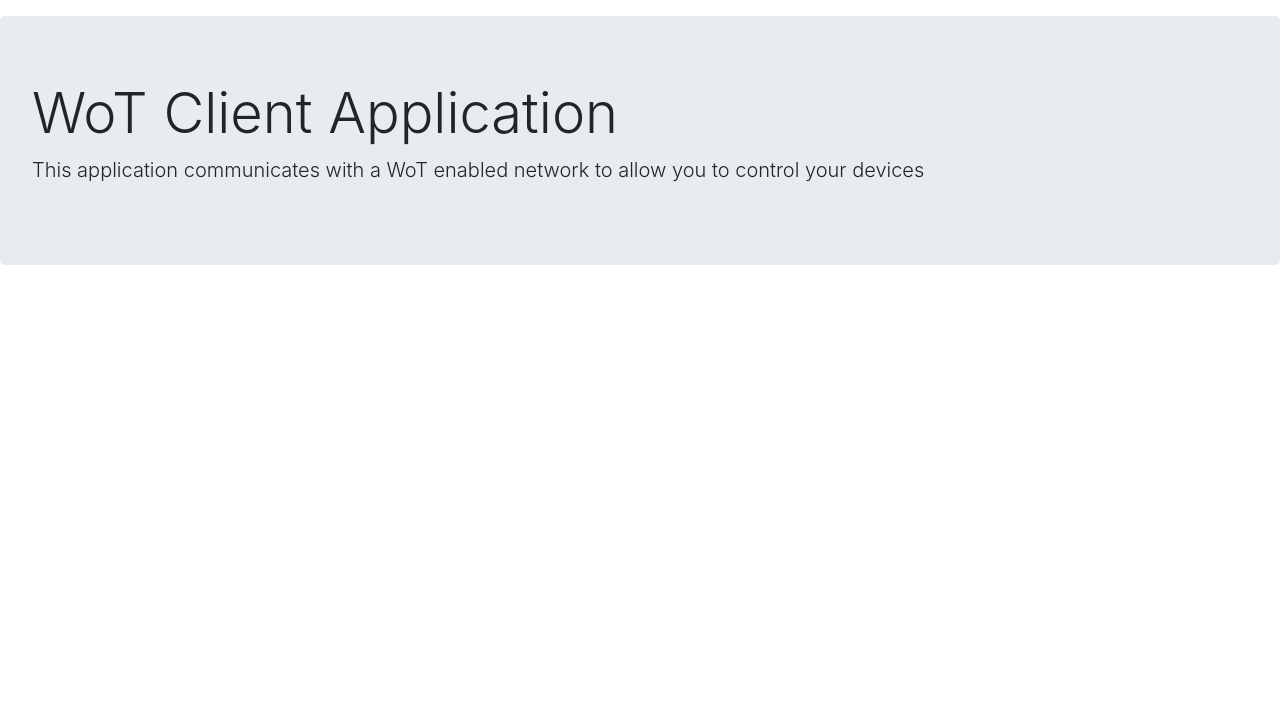
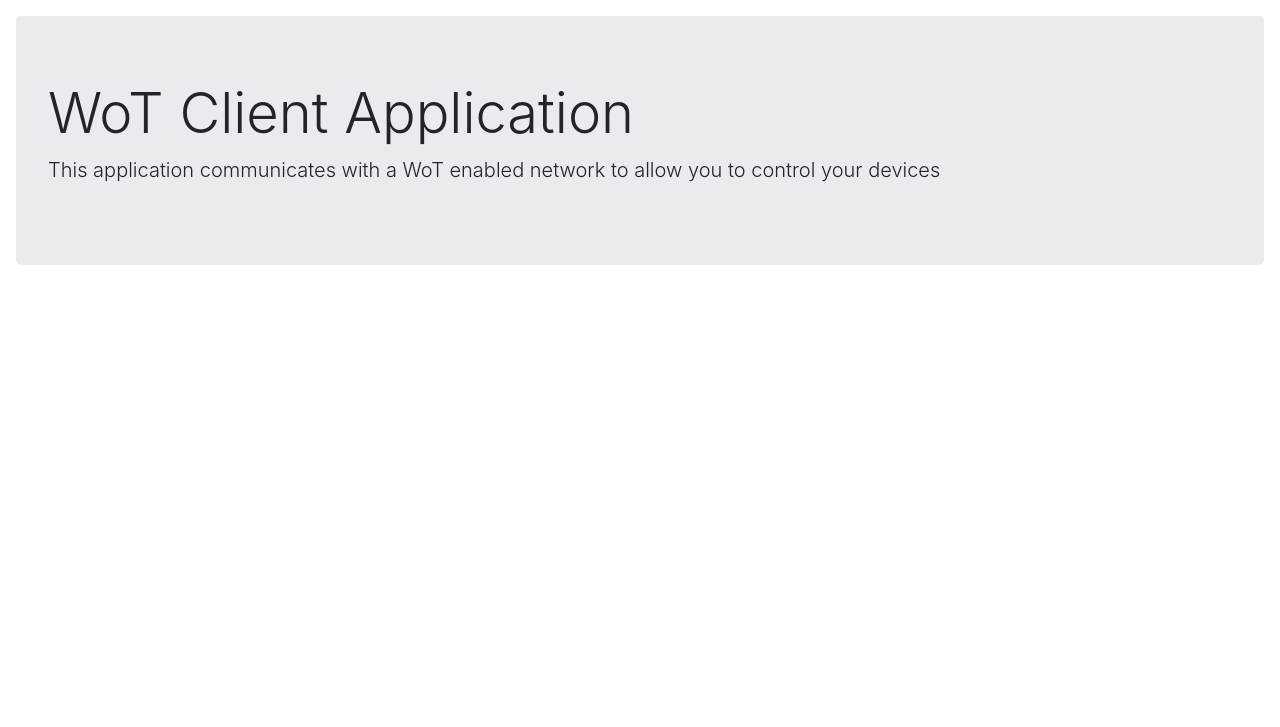
Before and after one commit to danmharris/WoT-Client, a Django app: page / in a window 1280 px wide. Shown: the part 56-783 px from the top of the page. Run offline with Django 3.2, Linux system fonts and the light colour scheme; some libraries are stand-ins or nearby versions.

Commit message:
Fix container padding and navbar toggler

```diff
--- a/src/wotclient/static/wot/style.css
+++ b/src/wotclient/static/wot/style.css
@@ -1,6 +1,7 @@
 #container {
     max-width: 1500px;
     /*background-color: gray;*/
-    margin: 1em auto;
+    margin: 0 auto;
+    padding: 1em;
     min-height: calc(100vh - 56px - 2em);
 }
--- a/src/wotclient/templates/layout/base.html
+++ b/src/wotclient/templates/layout/base.html
@@ -16,6 +16,9 @@
 <body>
     <nav class="navbar navbar-expand-lg navbar-dark bg-dark">
         <a class="navbar-brand" href="{% url 'home' %}">WoT</a>
+        <button class="navbar-toggler" type="button" data-toggle="collapse" data-target="#navbarSupportedContent" aria-controls="navbarSupportedContent" aria-expanded="false" aria-label="Toggle navigation">
+            <span class="navbar-toggler-icon"></span>
+        </button>
         <div class="collapse navbar-collapse" id="navbarSupportedContent">
             <ul class="navbar-nav ml-auto">
                 <li class="nav-item">
```
